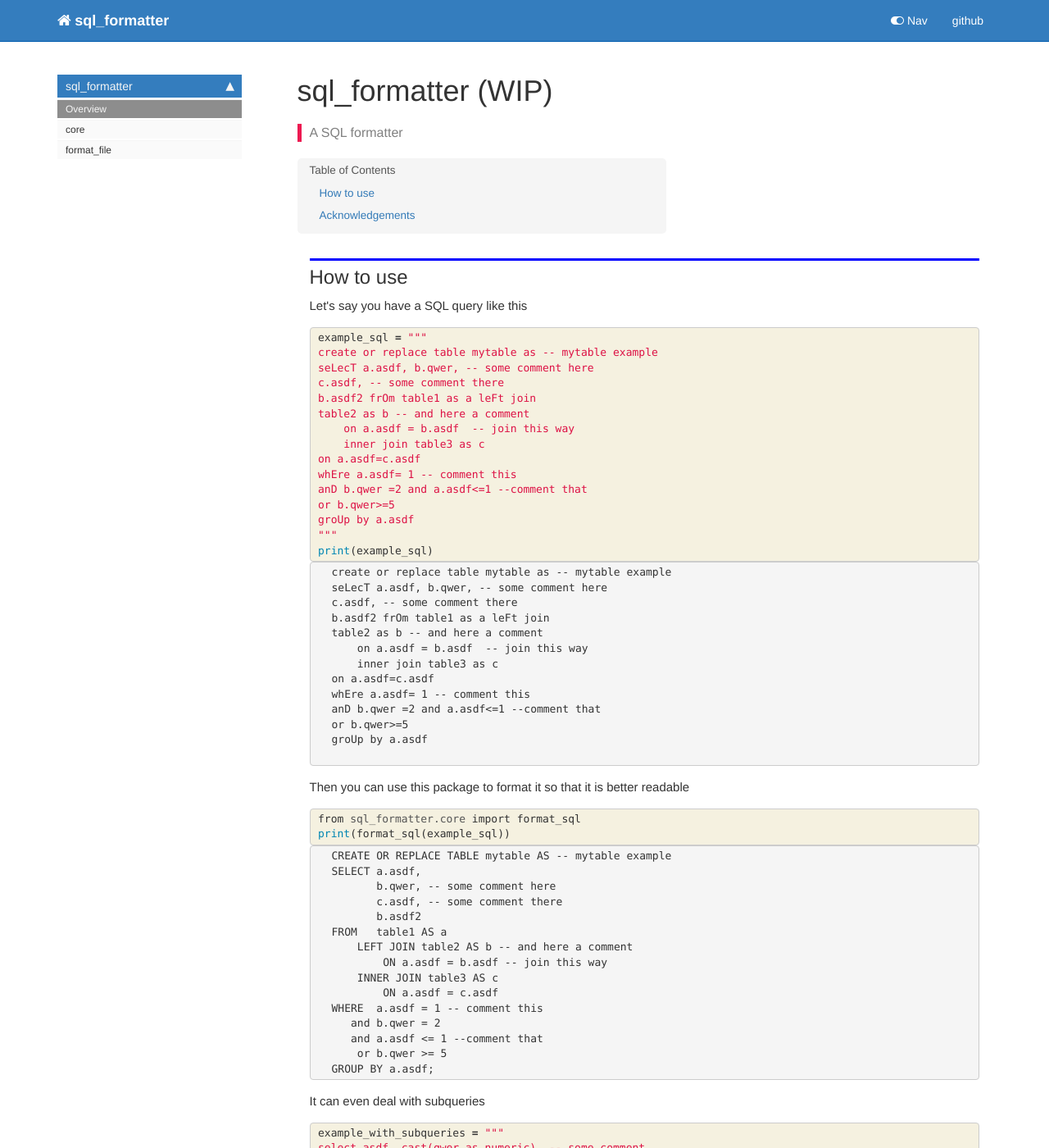
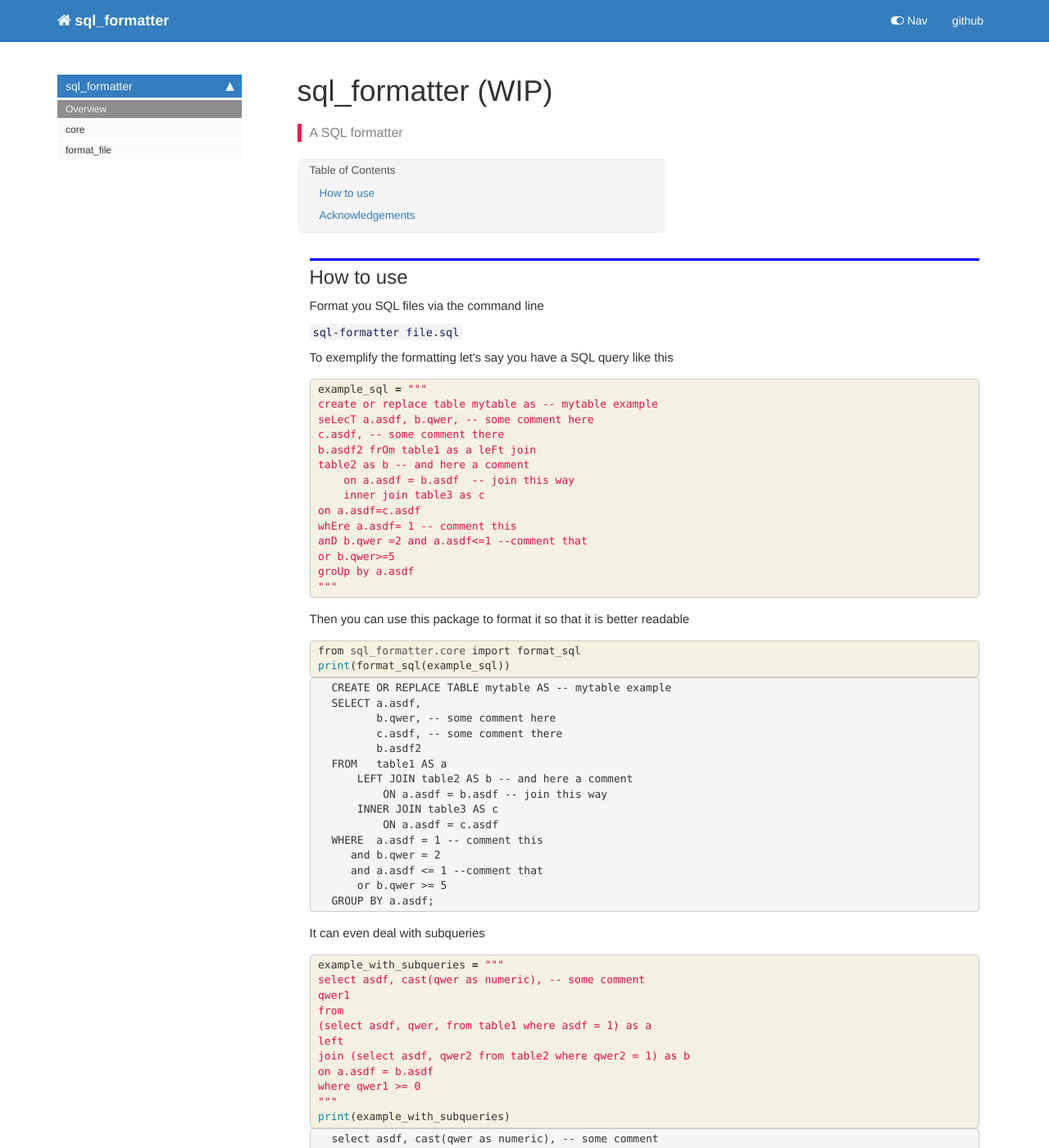
Before and after one commit to PabloRMira/sql_formatter, a Jekyll site: the page built from docs/index.html, in a window 1280 px wide and 1400 px high. Shown: the whole window at 82% size. Built offline with Jekyll 4.4.1, drawn with Linux system fonts in a browser that asks for light colours; nearby versions of some CDN libraries; comment, search, counter and statistics services are not loaded; some of the changed text lies outside the part shown.

Commit message:
[cli] fix mistake on expected result and update index / readme

```diff
--- a/docs/format_file.html
+++ b/docs/format_file.html
@@ -146,7 +146,7 @@ group by car_id;
 <span class="s2">       avg(price) AS avg_price</span>
 <span class="s2">FROM   first_view</span>
 <span class="s2">GROUP BY car_id;</span>
-<span class="s2">&quot;&quot;&quot;</span><span class="o">.</span><span class="n">strip</span><span class="p">()</span>
+<span class="s2">&quot;&quot;&quot;</span><span class="o">.</span><span class="n">lstrip</span><span class="p">()</span>
 
 <span class="nb">print</span><span class="p">(</span><span class="n">expected_sql_file</span><span class="p">)</span>
 </pre></div>
@@ -183,6 +183,7 @@ SELECT car_id,
        avg(price) AS avg_price
 FROM   first_view
 GROUP BY car_id;
+
 </pre>
 </div>
 </div>
@@ -421,6 +422,7 @@ SELECT car_id,
        avg(price) AS avg_price
 FROM   first_view
 GROUP BY car_id;
+
 </pre>
 </div>
 </div>
@@ -523,6 +525,7 @@ SELECT car_id,
        avg(price) AS avg_price
 FROM   first_view
 GROUP BY car_id;
+
 </pre>
 </div>
 </div>
--- a/docs/index.html
+++ b/docs/index.html
@@ -31,7 +31,15 @@ nb_path: "index.ipynb"
 
 <div class="cell border-box-sizing text_cell rendered"><div class="inner_cell">
 <div class="text_cell_render border-box-sizing rendered_html">
-<h2 id="How-to-use">How to use<a class="anchor-link" href="#How-to-use"> </a></h2><p>Let's say you have a SQL query like this</p>
+<h2 id="How-to-use">How to use<a class="anchor-link" href="#How-to-use"> </a></h2><p>Format you SQL files via the command line</p>
+<p><code>sql-formatter file.sql</code></p>
+
+</div>
+</div>
+</div>
+<div class="cell border-box-sizing text_cell rendered"><div class="inner_cell">
+<div class="text_cell_render border-box-sizing rendered_html">
+<p>To exemplify the formatting let's say you have a SQL query like this</p>
 
 </div>
 </div>
@@ -57,37 +65,9 @@ nb_path: "index.ipynb"
 <span class="s2">or b.qwer&gt;=5</span>
 <span class="s2">groUp by a.asdf</span>
 <span class="s2">&quot;&quot;&quot;</span>
-<span class="nb">print</span><span class="p">(</span><span class="n">example_sql</span><span class="p">)</span>
 </pre></div>
 
     </div>
-</div>
-</div>
-
-<div class="output_wrapper">
-<div class="output">
-
-<div class="output_area">
-
-<div class="output_subarea output_stream output_stdout output_text">
-<pre>
-create or replace table mytable as -- mytable example
-seLecT a.asdf, b.qwer, -- some comment here
-c.asdf, -- some comment there
-b.asdf2 frOm table1 as a leFt join
-table2 as b -- and here a comment
-    on a.asdf = b.asdf  -- join this way
-    inner join table3 as c
-on a.asdf=c.asdf
-whEre a.asdf= 1 -- comment this
-anD b.qwer =2 and a.asdf&lt;=1 --comment that
-or b.qwer&gt;=5
-groUp by a.asdf
-
-</pre>
-</div>
-</div>
-
 </div>
 </div>
 
@@ -204,6 +184,13 @@ where qwer1 &gt;= 0
 </div>
     {% endraw %}
 
+<div class="cell border-box-sizing text_cell rendered"><div class="inner_cell">
+<div class="text_cell_render border-box-sizing rendered_html">
+<p>and it will correct simple careless mistakes (like my favourite one: comma at the end of SELECT statement before of FROM) for you on the flow :-)</p>
+
+</div>
+</div>
+</div>
     {% raw %}
 
 <div class="cell border-box-sizing code_cell rendered">
@@ -250,13 +237,6 @@ WHERE  qwer1 &gt;= 0;
 
 <div class="cell border-box-sizing text_cell rendered"><div class="inner_cell">
 <div class="text_cell_render border-box-sizing rendered_html">
-<p>As noted in the example above, it also corrects simple careless mistakes (like comma at the end of SELECT statement before FROM) for you on the flow :-)</p>
-
-</div>
-</div>
-</div>
-<div class="cell border-box-sizing text_cell rendered"><div class="inner_cell">
-<div class="text_cell_render border-box-sizing rendered_html">
 <h2 id="Acknowledgements">Acknowledgements<a class="anchor-link" href="#Acknowledgements"> </a></h2>
 </div>
 </div>
```
Also changed, not shown: README.md, 2 other files.
